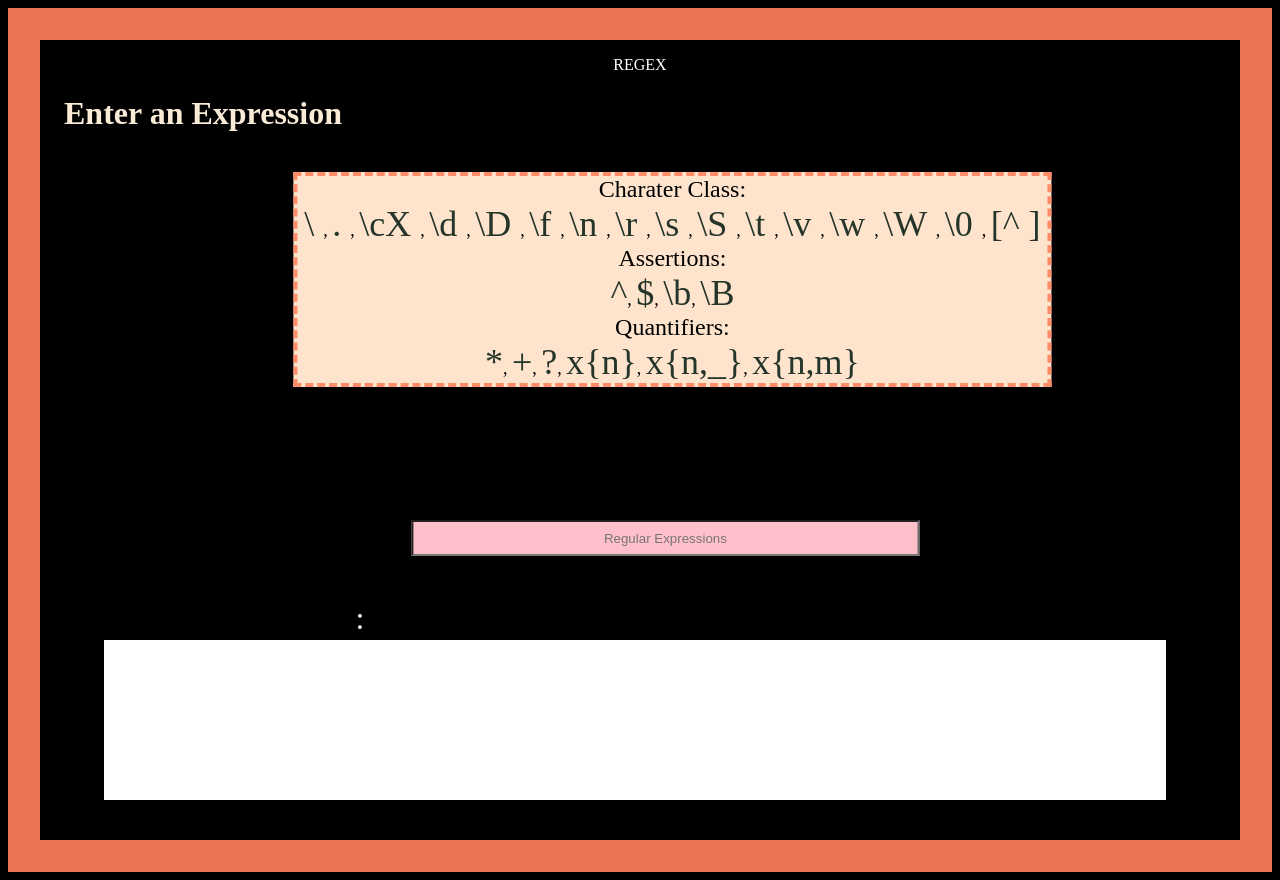
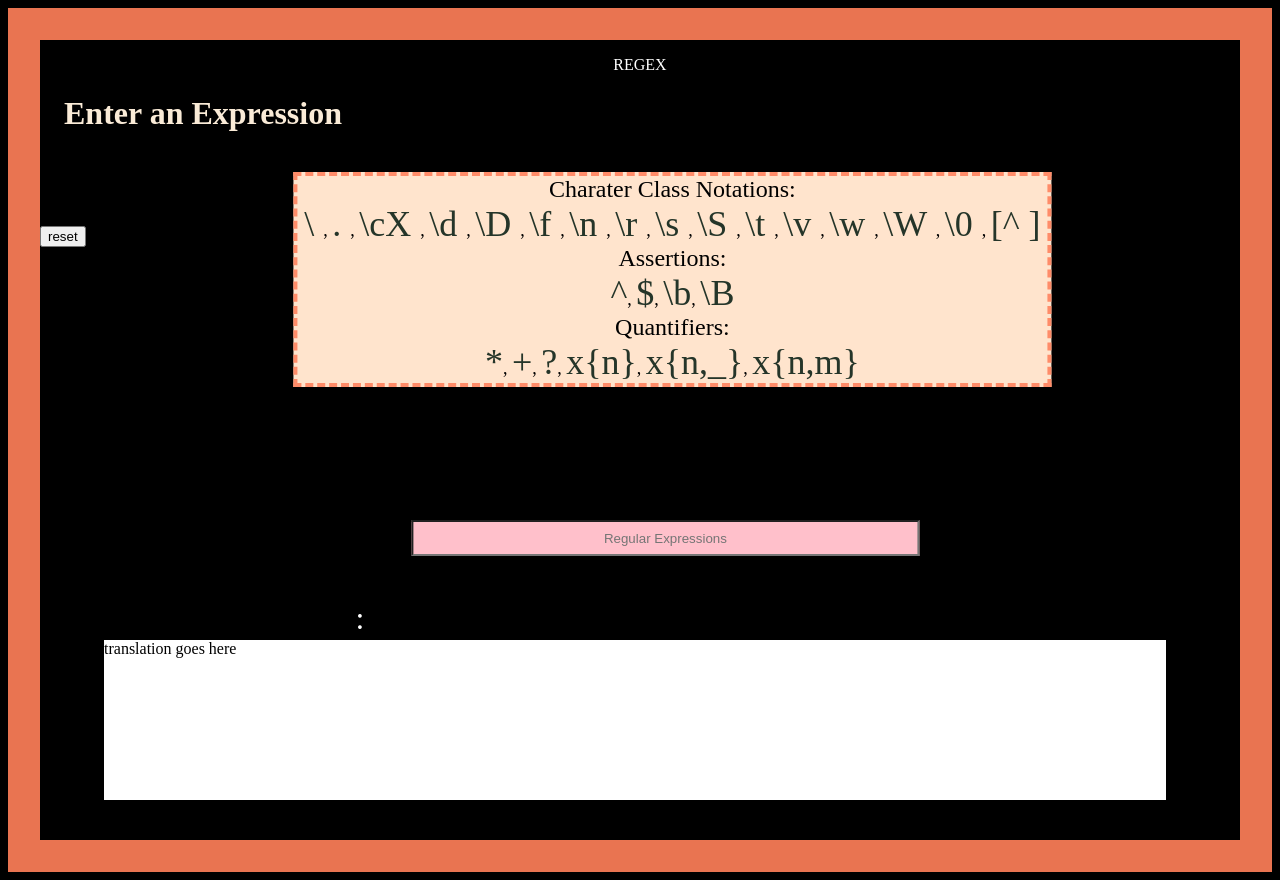
Before and after one commit to amcmullen9291/Regex, a React (Create React App) app: page / in a window 1280 px wide. Built offline with nearby package versions, Linux system fonts and the light colour scheme.

Commit message:
reset button; removed commas for include()

```diff
--- a/src/Components/Landing.js
+++ b/src/Components/Landing.js
@@ -7,9 +7,9 @@ export default function Landing() {
   let [explination, setExplination ] = useState(null);
   const backslash = String.raw` \ `;
 
-  const charClasses = [ backslash, ", ", ".", " , ", "\\cX", ", ", "\\d", ", ", "\\D", ", ", "\\f", ", ", "\\n",", ", "\\r",", ", "\\s",", ", "\\S",", ", "\\t",", ", "\\v",", ", "\\w",", ", "\\W",", ", "\\0",", ", "[^]"];
-  const assertions = ["^", ", ", "$", ", ",  "\\b", ", ",  "\\B"]
-  const quantifiers = ["*", ", ", "+", ", ", "?", ", ", "x{n}", ", ", "x{n,}", ", ", "x{n,m}"];
+  const charClasses = [ backslash, ".", "\\cX", "\\d", "\\D", "\\f", "\\n", "\\r", "\\s", "\\S", "\\t", "\\v", "\\w", "\\W", "\\0", "[^]"];
+  const assertions = ["^", "$", "\\b", "\\B"]
+  const quantifiers = ["*", "+", "?", "x{n}", "x{n,}", "x{n,m}"];
   //for .includes() method
 
   const HTMLCharClasses = [ < span key={"1"}>{backslash}</span>, <span>, </span>, < span key={"2"}>. </span>, <span>, </span>, < span key={"3"}>\cX </span>,<span>, </span>, < span key={"4"}>\d </span>,<span>, </span>, < span key={"5"}>\D </span>,<span>, </span>, < span key={"6"}>\f </span>,<span>, </span>, < span key={"7"}>\n </span>,<span>, </span>, < span key={"8"}>\r </span>,<span>, </span>, < span key={"9"}>\s </span>,<span>, </span>, < span key={"10"}>\S </span>,<span>, </span>, < span key={"11"}>\t </span>,<span>, </span>, < span key={"12"}>\v </span>,<span>, </span>, < span key={"13"}>\w </span>,<span>, </span>, < span key={"14"}>\W </span>,<span>, </span>, < span key={"15"}>\0 </span>,<span>, </span>, < span key={"16"}>[^  ] </span>]
@@ -23,6 +23,12 @@ export default function Landing() {
     setTranslation(enteredExpression);
     console.log(enteredExpression[enteredExpression.length -1]);
     //reads last character from input
+}
+
+function resetRegex(e){
+  e.preventDefault(e);
+  setTranslation();
+  document.getElementById("inputArea").value = "";
 }
  //something like
  //let searchterm = "";  (need to set constant)
@@ -46,7 +52,7 @@ export default function Landing() {
 </center>
 <br/>
 <div id="charClass">
-  <span className="regexHeading"><center>Charater Class: </center></span><div className="entries"><center>{HTMLCharClasses}</center></div>
+  <span className="regexHeading"><center>Charater Class Notations: </center></span><div className="entries"><center>{HTMLCharClasses}</center></div>
   <span className="regexHeading"><center>Assertions: </center></span><div className="entries"><center>{HTMLAssertions}</center></div>
   <span className="regexHeading"><center>Quantifiers: </center></span><div className="entries"><center>{HTMLQuantifiers}</center></div>
 </div>
@@ -59,7 +65,8 @@ export default function Landing() {
   {translation} :
   </div>
   </center>
-  <div id="bottomDiv"></div>
+  <div id="bottomDiv">translation goes here</div>
+  <button id="resetButton" onClick={(e) => {resetRegex(e)}}>reset</button>
   </>
   );
 }
```
